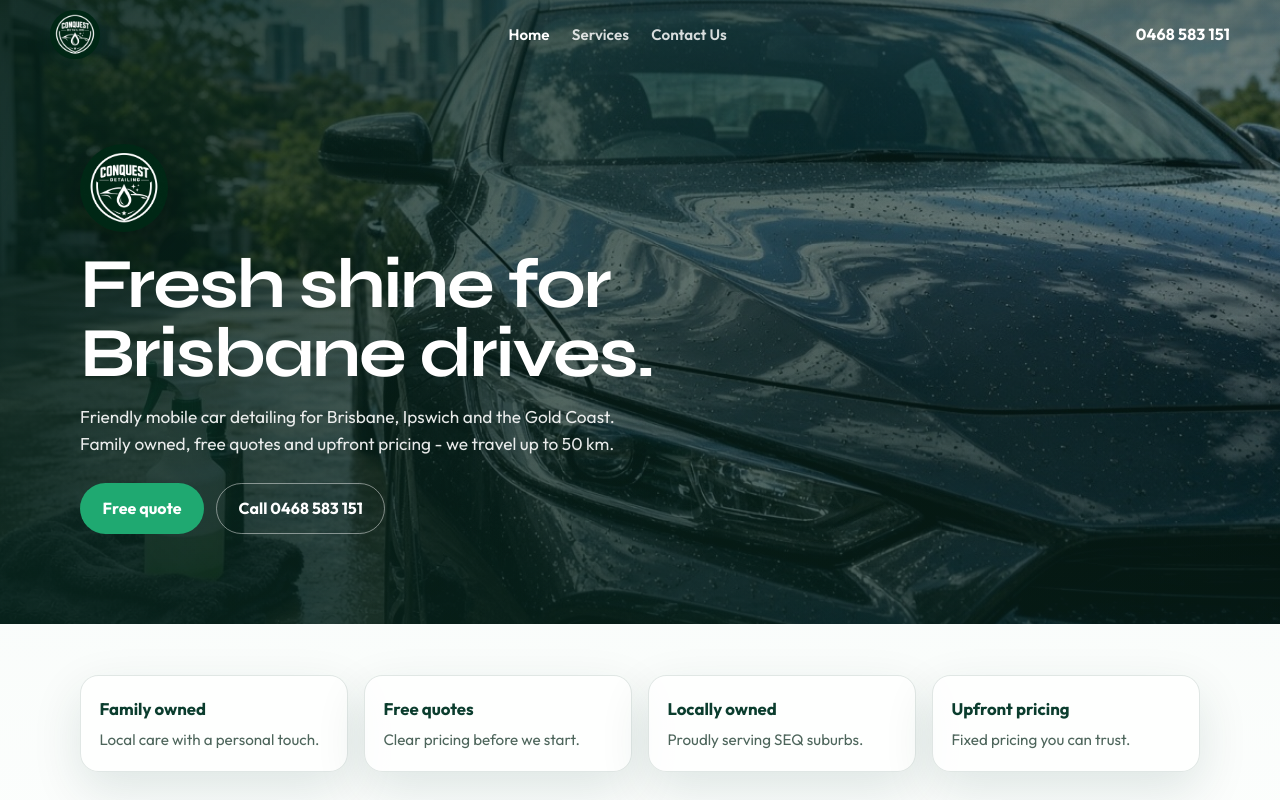
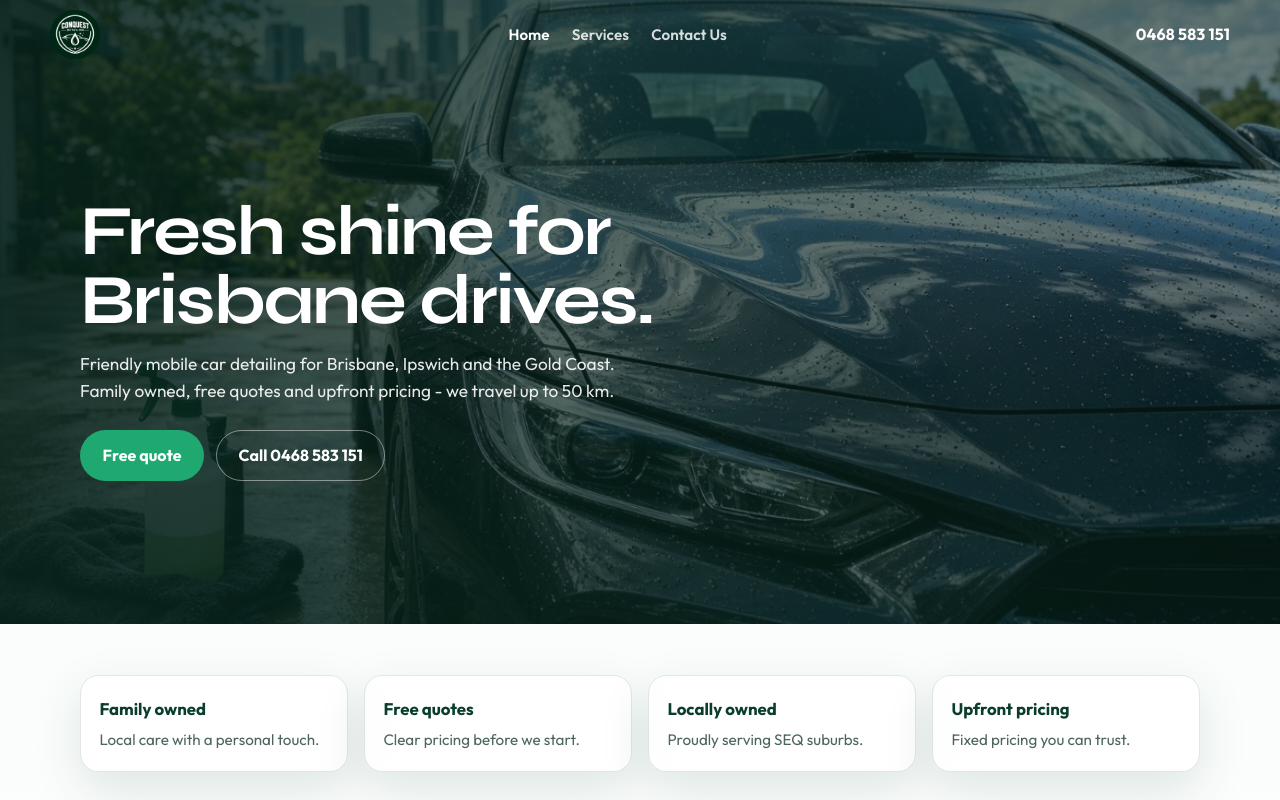
Before and after one commit to ehustle-dev/conquest-detailing, a website built with Vite: page index.html in a window 1280 px wide. Shown: the top 800 px of the page. Built offline with nearby package versions, Linux system fonts and the light colour scheme.

Commit message:
Remove the logo from the Conquest hero so branding stays in the header only.

```diff
--- a/index.html
+++ b/index.html
@@ -35,7 +35,6 @@
           <div class="hero-shade"></div>
         </div>
         <div class="hero-content">
-          <img class="hero-logo" src="./images/logo.jpg" alt="Conquest Detailing" width="120" height="120" />
           <h1>Fresh shine for Brisbane drives.</h1>
           <p>
             Friendly mobile car detailing for Brisbane, Ipswich and the Gold Coast. Family owned, free quotes and
--- a/src/styles.css
+++ b/src/styles.css
@@ -227,14 +227,6 @@ body.home .site-header:not(.is-scrolled) {
 
 .hero-content > * {
   max-width: 36rem;
-}
-
-.hero-logo {
-  width: 5.5rem;
-  height: 5.5rem;
-  border-radius: 50%;
-  margin-bottom: 1.1rem;
-  box-shadow: 0 14px 40px rgba(0, 0, 0, 0.28);
 }
 
 .hero h1 {
```
